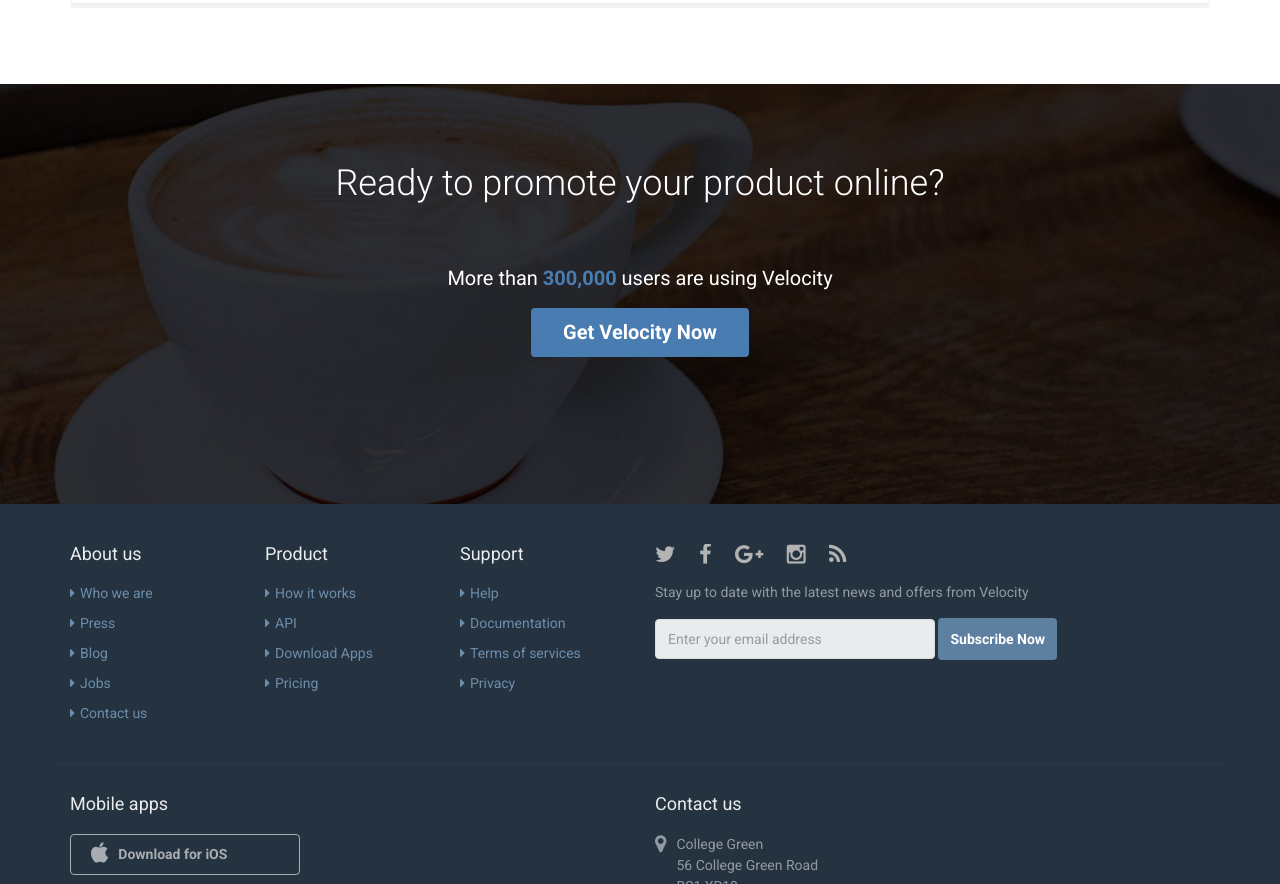
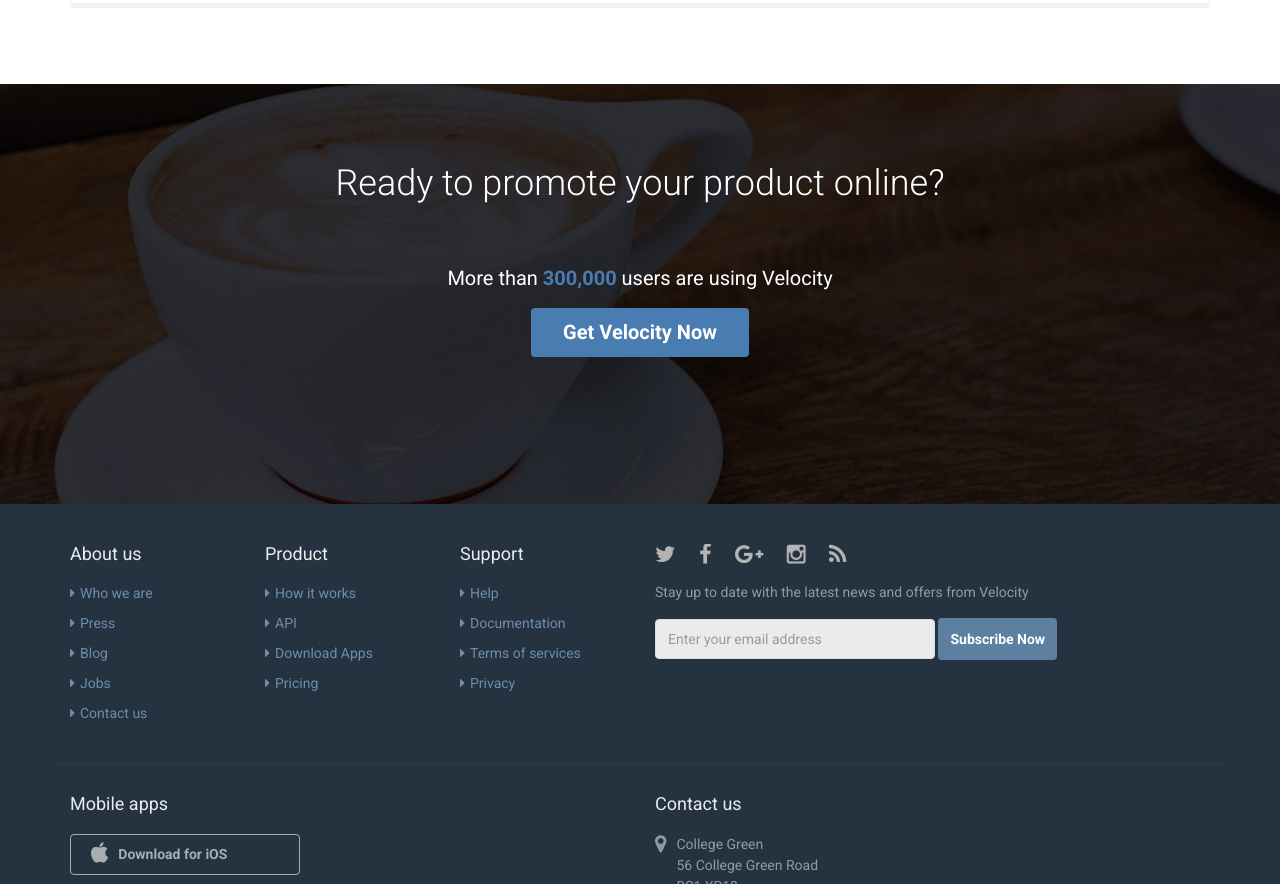
Before and after one commit to meichsteadt/nautilus, a plain HTML site: page contact.html in a window 1280 px wide. Shown: the part 2094-2978 px from the top of the page. Drawn offline with Linux system fonts and the light colour scheme; some packages are replaced by stand-ins of ours.

```diff
--- a/assets/css/styles-3.css
+++ b/assets/css/styles-3.css
@@ -797,7 +797,7 @@ em {
 }
 /* ======= cta-section ======= */
 .cta-section {
-  background: #253340 url('../images/background/bg-footer-1.jpeg') no-repeat left top;
+  background: #253340 url('../images/background/bg-footer-1.jpeg') no-repeat center;
   background-size: cover;
   min-height: 420px;
   color: #fff;
```
